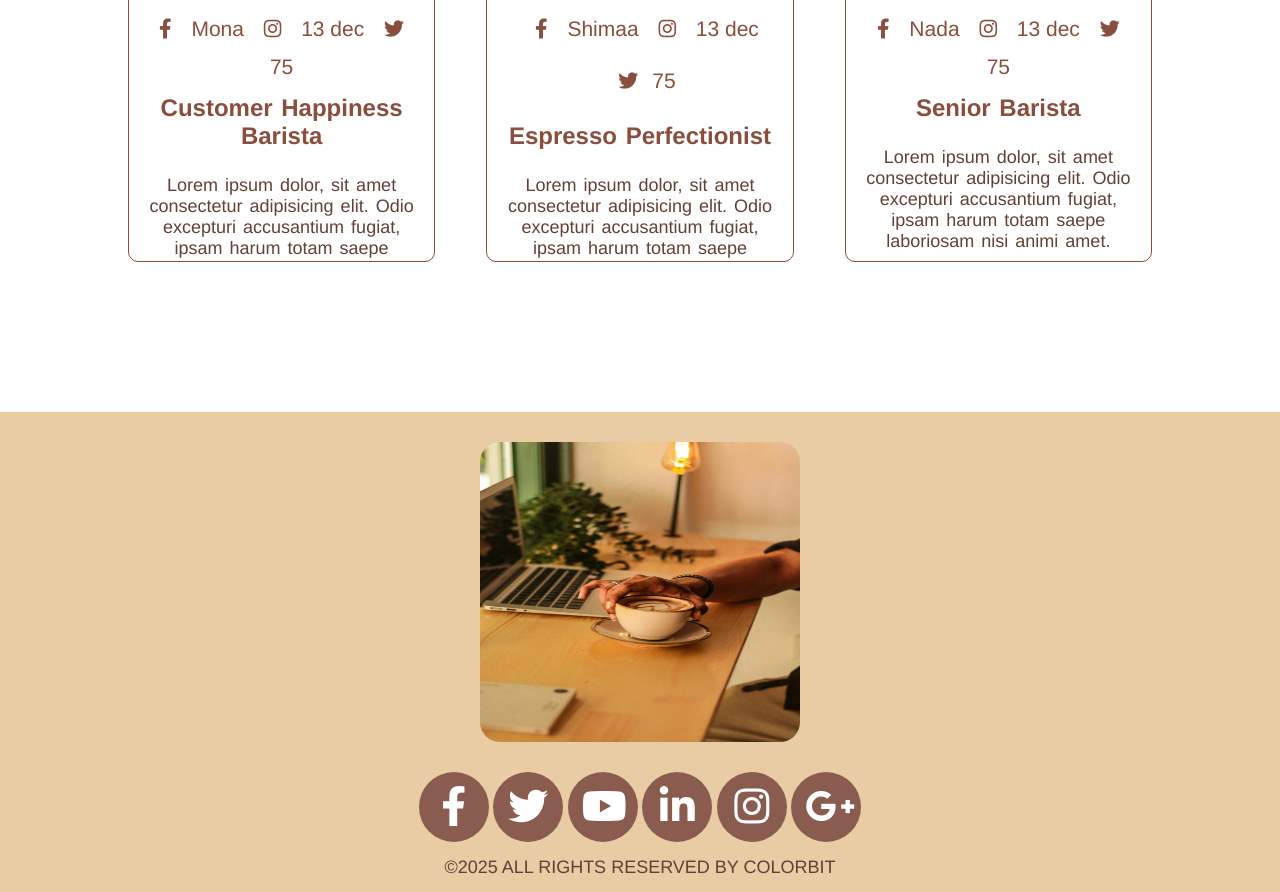
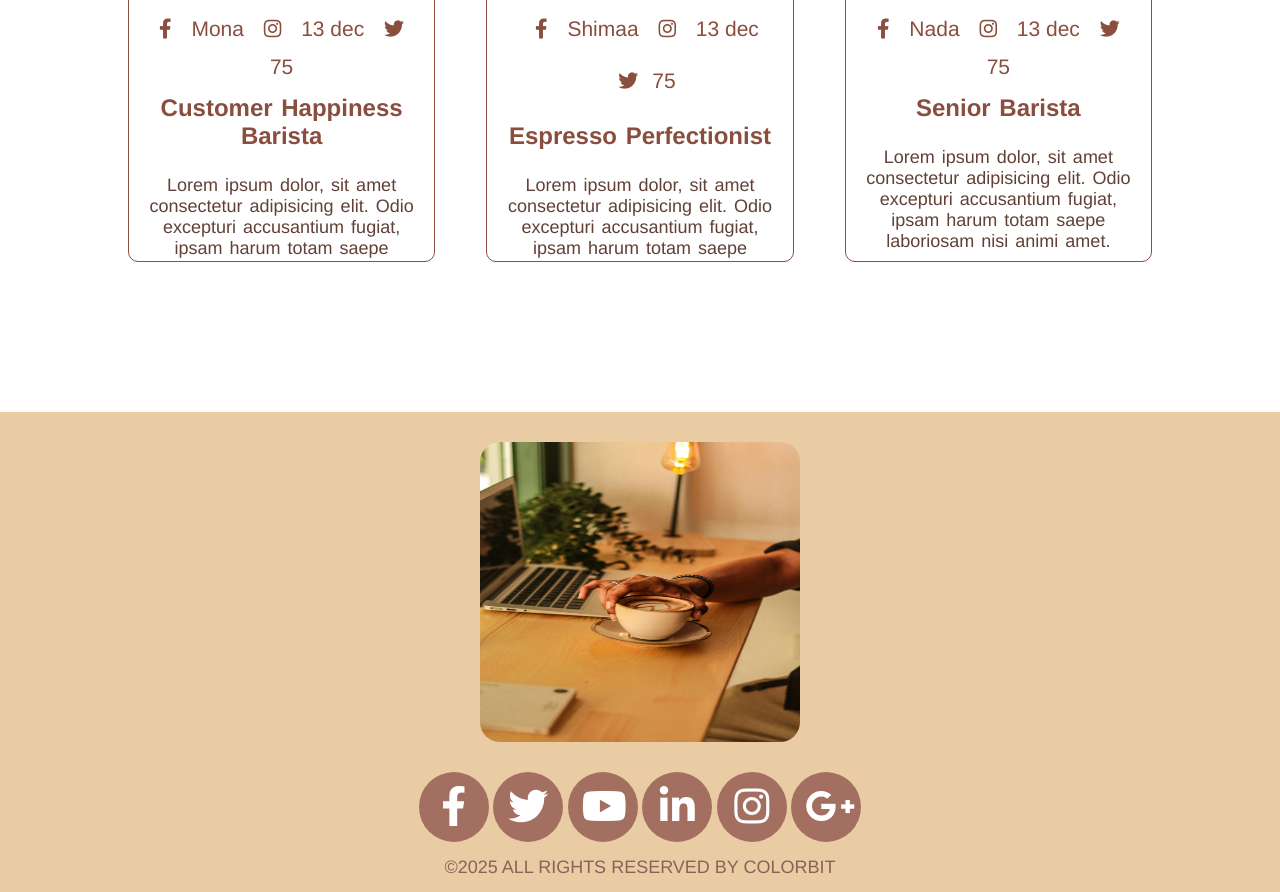
Before and after one commit to fatma2030/-First-project, a plain HTML site: page index.html in a window 1280 px wide. Shown: the part 7605-8497 px from the top of the page. Drawn offline with Linux system fonts and the light colour scheme.

Commit message:
index update

```diff
--- a/css/style.css
+++ b/css/style.css
@@ -1143,7 +1143,7 @@ text-align: center;
   margin: auto;
   text-align: center;
   margin-top: 30px;
-  background-color:  rgb(137, 92, 79);
+  background-color:  rgb(163, 111, 97);
   color: white;
   line-height: 56px;
   font-size: 40px;
@@ -1154,5 +1154,8 @@ text-align: center;
   text-transform: uppercase;
   font-size: 18px;
   margin-top: 15px;
-   color: rgb(97, 64, 55);
+   color: rgb(139, 98, 87);
 }
+.finish-icons a i:hover{
+background-color:rgb(137, 78, 62);
+}
```
